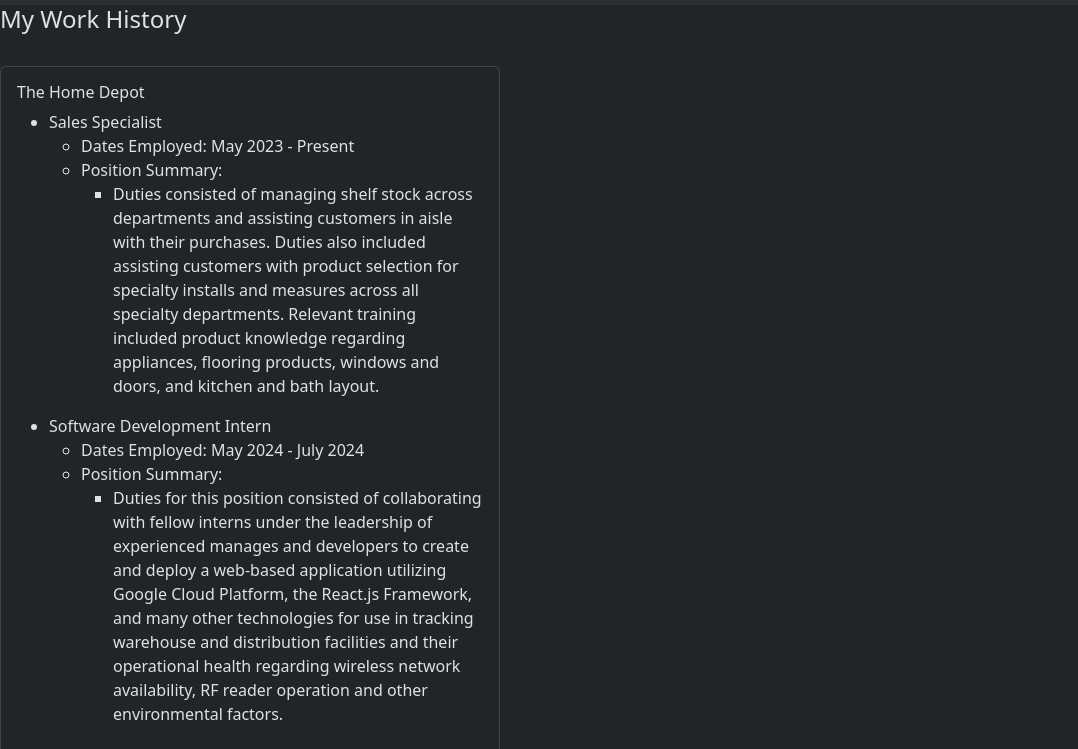
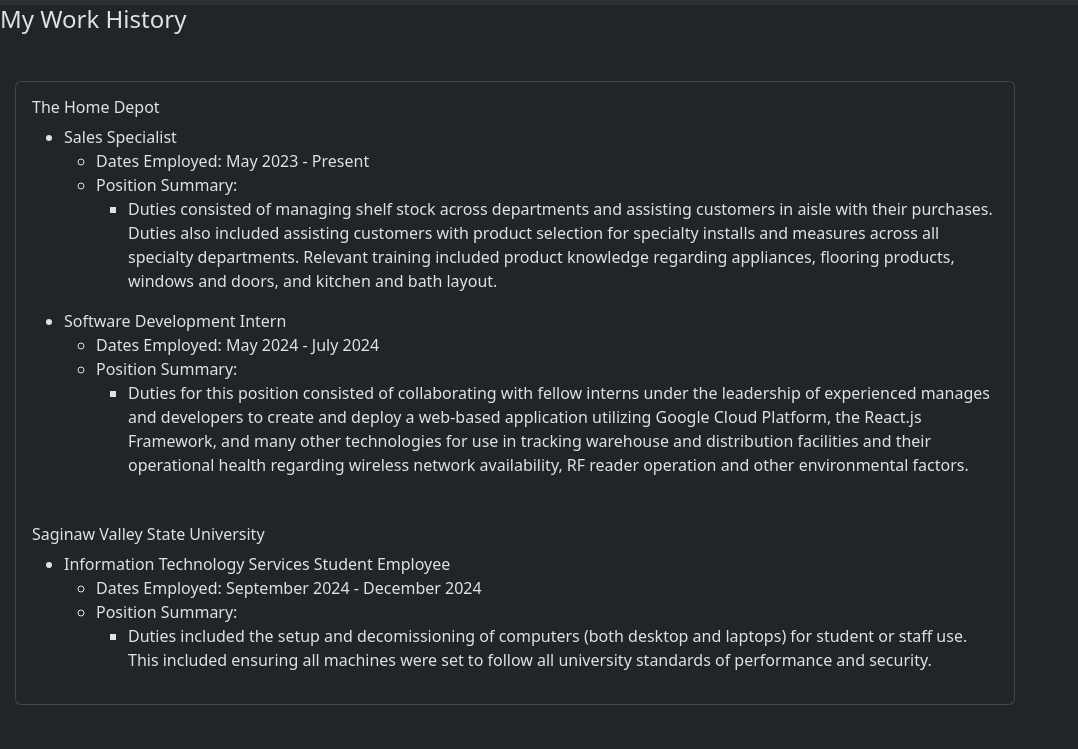
Before and after one commit to CyberCardinal98/MyWebSite, a plain HTML site: page workHist.html in a window 1280 px wide. Shown: the part 51-800 px from the top of the page, without its empty margins (0-1078 px from the left). Drawn offline with nearby package versions, Linux system fonts and the light colour scheme.

Commit message:
update to workHist

```diff
--- a/Assets/CSS/styles.css
+++ b/Assets/CSS/styles.css
@@ -10,6 +10,7 @@
 .card{
     display: flex;
     flex-direction:row;
-    width:500px;
+    width:1000px;
     height:400px;
+    margin:15px;
 }
```
